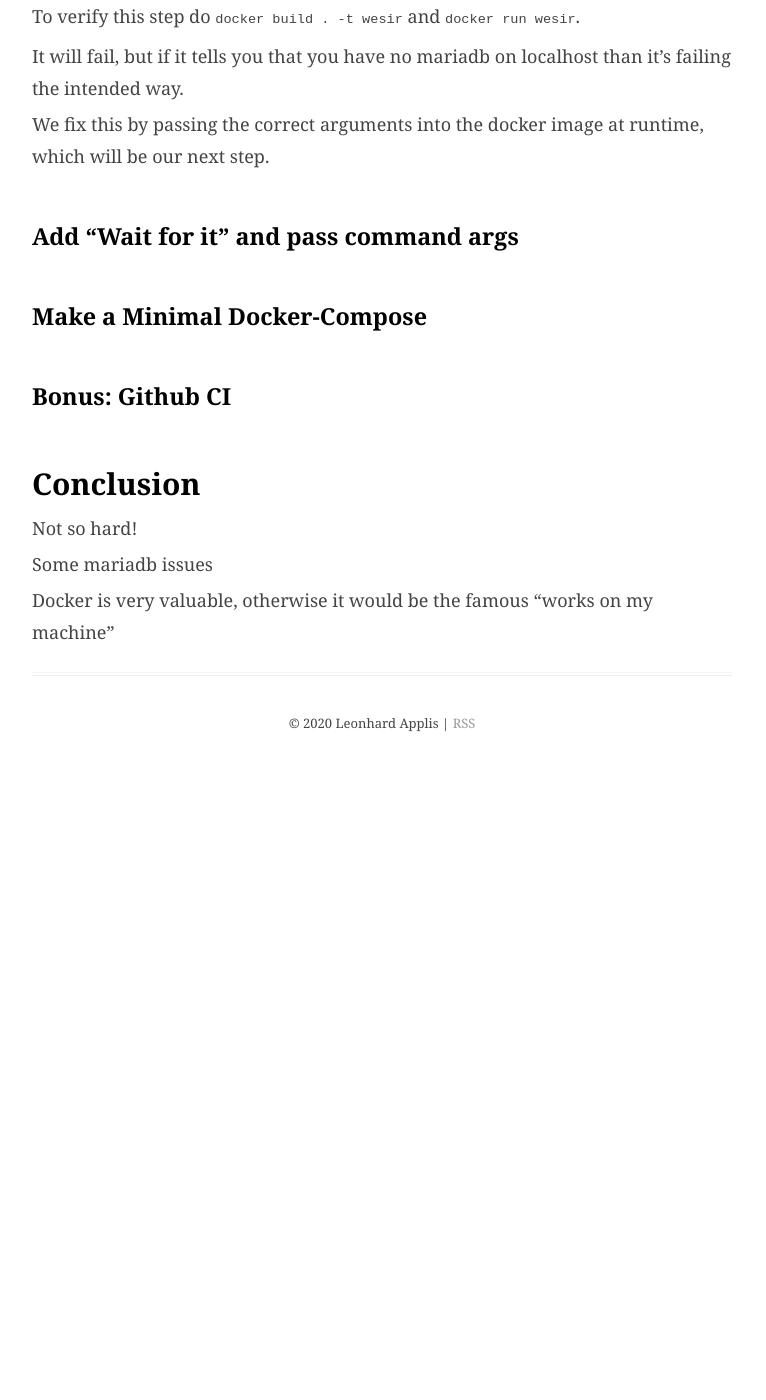
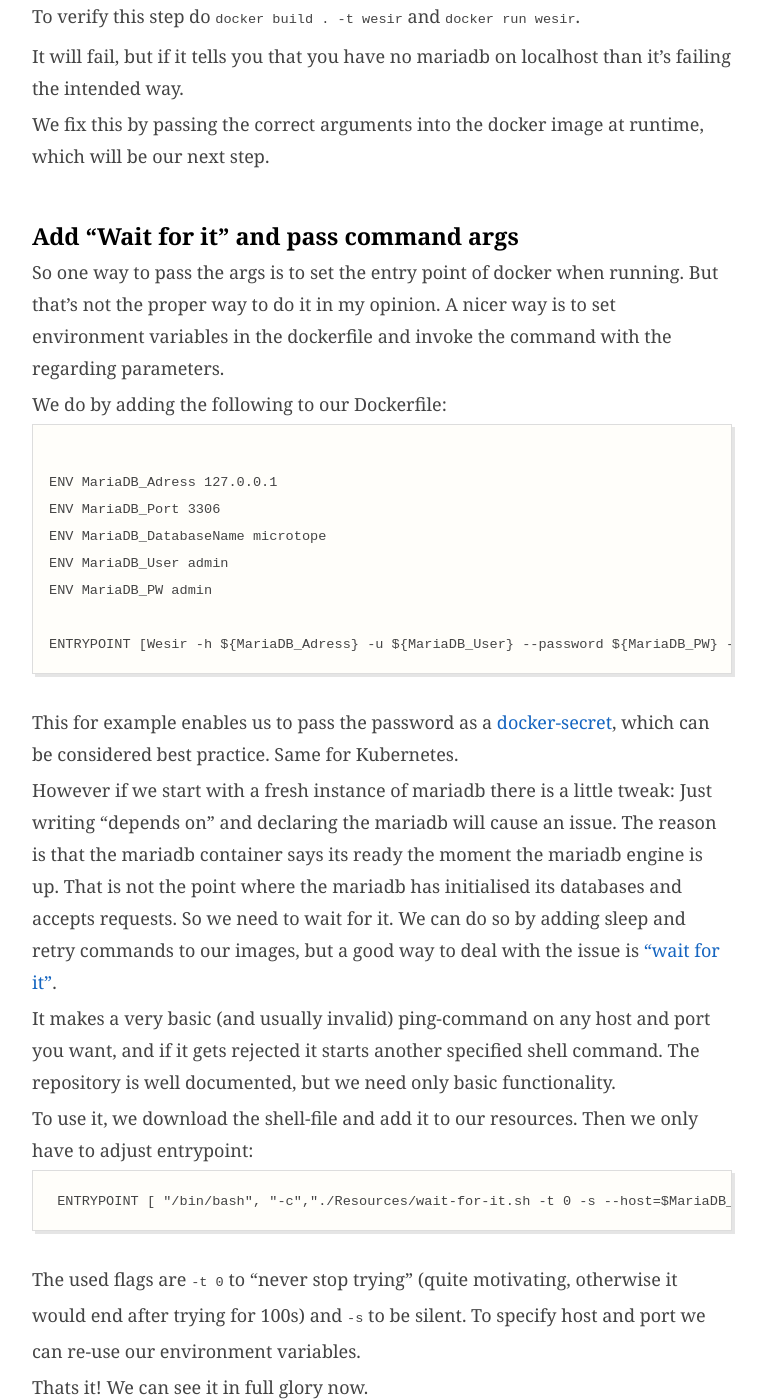
Before and after one commit to Twonki/twonki.github.io, a Jekyll site: the page built from _posts/2020-05-05-haskell-microservice.md, in a window 1280 px wide and 1400 px high, scrolled down 9227 px. Shown: the whole window, without its empty margins (258-1024 px from the left). Built offline with Jekyll 4.4.1, drawn with Linux system fonts in a browser that asks for light colours; comment, search, counter and statistics services are not loaded; before the commit the page ends 9998 px from its top, so only the background shows below that; some of the changed text lies outside the part shown.

Commit message:
Added Compose and DockerArgs

````diff
--- a/_posts/2020-05-05-haskell-microservice.md
+++ b/_posts/2020-05-05-haskell-microservice.md
@@ -324,7 +324,101 @@ We fix this by passing the correct arguments into the docker image at runtime, w
 
 ### Add "Wait for it" and pass command args
 
+So one way to pass the args is to set the entry point of docker when running.
+But that's not the proper way to do it in my opinion.
+A nicer way is to set environment variables in the dockerfile and invoke the command with the regarding parameters.
+
+We do by adding the following to our Dockerfile:
+
+```
+
+ENV MariaDB_Adress 127.0.0.1
+ENV MariaDB_Port 3306
+ENV MariaDB_DatabaseName microtope
+ENV MariaDB_User admin
+ENV MariaDB_PW admin
+
+ENTRYPOINT [Wesir -h ${MariaDB_Adress} -u ${MariaDB_User} --password ${MariaDB_PW} -p ${MariaDB_Port} -d ${MariaDB_DatabaseName}"]
+```
+
+This for example enables us to pass the password as a [docker-secret](https://docs.docker.com/engine/swarm/secrets/), which can be considered best practice. Same for Kubernetes.
+
+However if we start with a fresh instance of mariadb there is a little tweak:
+Just writing "depends on" and declaring the mariadb will cause an issue. The reason is that the mariadb container says its ready the moment the mariadb engine is up.
+That is not the point where the mariadb has initialised its databases and accepts requests.
+So we need to wait for it. We can do so by adding sleep and retry commands to our images, but a good way to deal with the issue is ["wait for it"](https://github.com/vishnubob/wait-for-it).
+
+It makes a very basic (and usually invalid) ping-command on any host and port you want, and if it gets rejected it starts another specified shell command.
+The repository is well documented, but we need only basic functionality.
+
+To use it, we download the shell-file and add it to our resources.
+Then we only have to adjust entrypoint:
+
+```
+ ENTRYPOINT [ "/bin/bash", "-c","./Resources/wait-for-it.sh -t 0 -s --host=$MariaDB_Adress --port=$MariaDB_Port -- Wesir -h ${MariaDB_Adress} -u ${MariaDB_User} --password ${MariaDB_PW} -p ${MariaDB_Port} -d ${MariaDB_DatabaseName}"]
+```
+
+The used flags are `-t 0` to "never stop trying" (quite motivating, otherwise it would end after trying for 100s) and `-s` to be silent.
+To specify host and port we can re-use our environment variables.
+
+Thats it! We can see it in full glory now.
+
 ### Make a Minimal Docker-Compose
+
+With all the steps we needed up to this point, our compose is dead simple:
+
+```
+version: '3.3'
+
+services:
+  db:
+    image: microtope/database
+    environment:
+      MYSQL_RANDOM_ROOT_PASSWORD: "yes"
+      TZ: "Europe/Berlin"
+  wesir:
+    image: microtope/wesir
+    environment:
+      MariaDB_Adress: db
+      MariaDB_Port: 3306
+      MariaDB_User: admin
+      MariaDB_PW: admin
+    depends_on:
+      - db
+```
+
+We run it with `docker-compose . up` and stop it properly with `docker-compose . down` (Don't forget to stop it).
+
+to start it regularly we need to use docker-stack (the options for `deploy` are not available in compose).
+
+To start it in a regular fashion, including restarting it, the ugly way is to add a cronjob to our image.
+But we can use functions of docker-stack or maybe kubernetes. For docker, we add:
+
+```
+    deploy:
+      restart_policy:
+        condition: any
+        delay: 10s
+        max_attempts: 3
+        window: 30s
+```
+
+On the same level as environment to our apps configuration and can *deploy it*.
+The time-window is on 30s (not 60m) to show that its working a bit faster.
+
+To set up a localhost docker stack, do:
+
+`docker stack init --advertise-adr 127.0.0.1`
+
+then you can do
+
+`docker stack deploy -c . teststack`
+
+clean up with
+
+`docker stack rm teststack`
+
+The docker stack can also be on a remote host, which enables us to directly deploy our configuration.
 
 ### Bonus: Github CI
 
````
